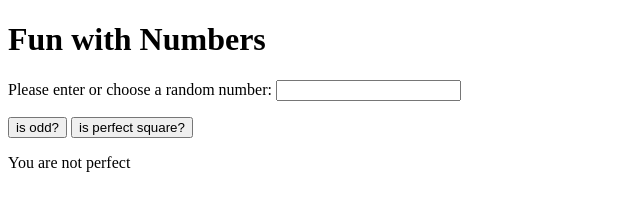
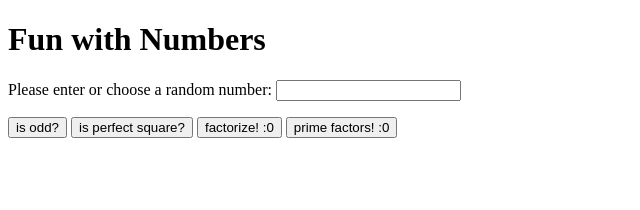
Before and after one commit to violin-lover/html5, a plain HTML site: page numberFun.html in a window 1280 px wide. Both pictures are taken after a click on the button "is perfect square?". Shown: the whole page, without its empty margins (0-640 px from the left). Drawn offline with Linux system fonts and the light colour scheme.

Commit message:
added prime factor find function :/

```diff
--- a/numberFun.html
+++ b/numberFun.html
@@ -21,14 +21,37 @@
         function perS() {
             let num = document.getElementById("num").value
             debugger;
-            for (let i = 1; i < 1000; i++) {
+            for (let i = 1; i <= num / 2; i++) {
                 if (i * i == num) {
                     document.getElementById("result").innerText = "It is a PERFECT square!";
                     break;
                 }
-                document.getElementById("result").innerText = "You are not perfect"
+                document.getElementById("result").innerText = "It is not a perfect square..."
 
             }
+        }
+
+        function factor() {
+            let num = document.getElementById("num").value
+            let factors = [];
+            for (let f = 2; f <= num; f++) {
+                if (num % f === 0) {
+                    factors.push(f)
+                }
+            }
+            document.getElementById("result").innerText = factors
+        }
+
+        function pFactors() {
+            let num = document.getElementById("num").value
+            let pF = [];
+            for (let p = 2; p <= num; p++) {
+                while (num % p === 0) {
+                    num = num / p
+                }
+                pF.push(p)
+            }
+            document.getElementById("result").innerText = pF
         }
     </script>
 
@@ -38,6 +61,8 @@
     </p>
     <button type=button onclick="isOdd()">is odd? </button>
     <button type=button onclick="perS()">is perfect square? </button>
+    <button type=button onclick="factor()">factorize! :0</button>
+    <button type=button onclick="pFactors()">prime factors! :0</button>
     <p>
         <output id="result" />
     </p>
```
